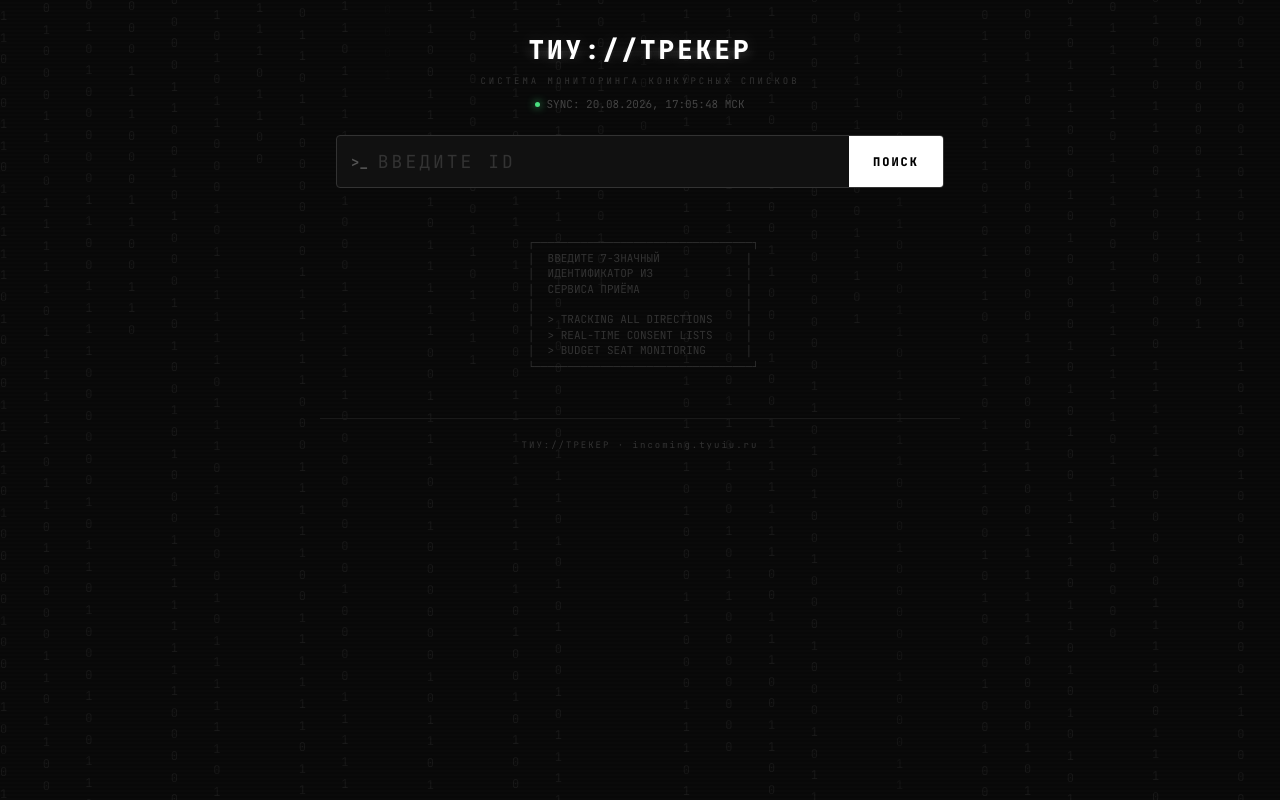
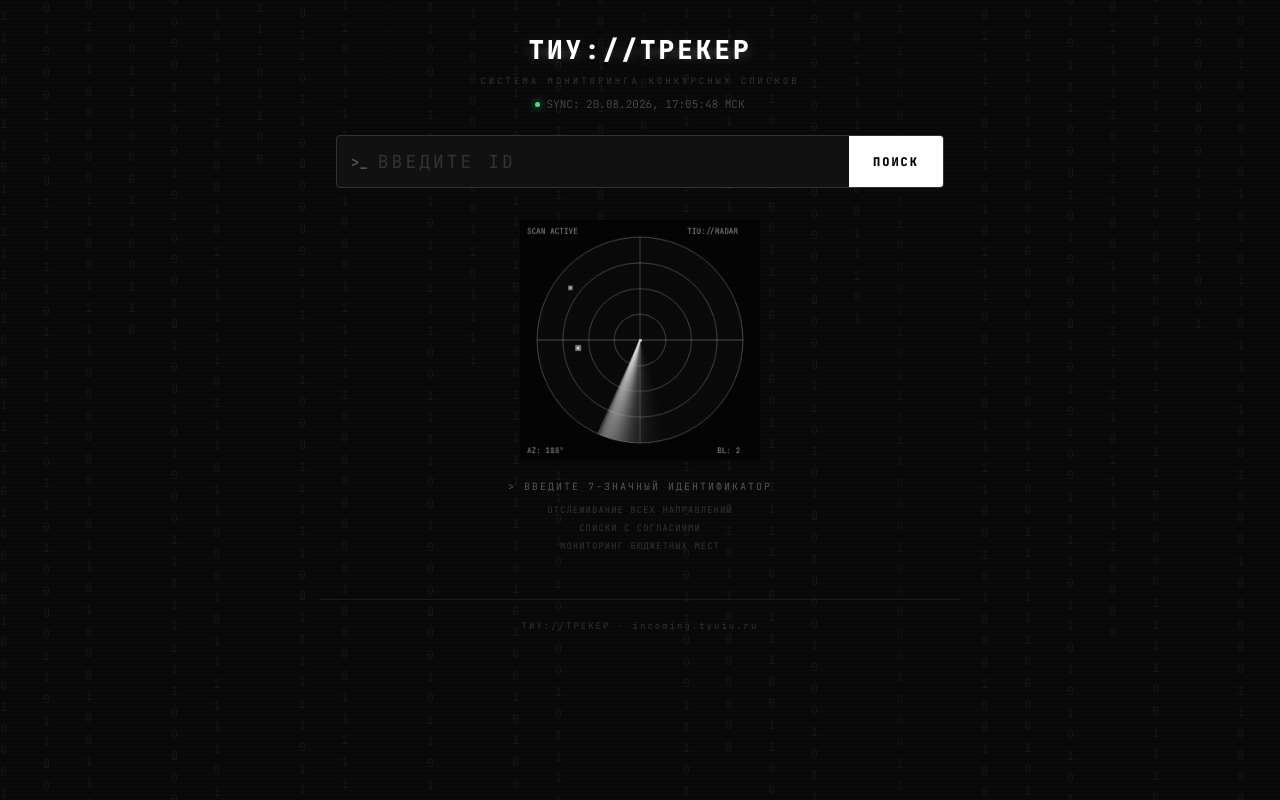
Before and after one commit to sseconddeath/tiu-tracker, a Next.js app: page / in a window 1280 px wide. Built offline with nearby package versions, Linux system fonts and the light colour scheme.

Commit message:
Update page.tsx

```diff
--- a/app/page.tsx
+++ b/app/page.tsx
@@ -120,16 +120,15 @@ export default function Page(){
       {/* Landing */}
       {!activeId&&(
         <div style={styles.landing}>
-          <pre style={styles.ascii}>{`
- ┌─────────────────────────────────┐
- │  ВВЕДИТЕ 7-ЗНАЧНЫЙ             │
- │  ИДЕНТИФИКАТОР ИЗ              │
- │  СЕРВИСА ПРИЁМА                │
- │                                │
- │  > TRACKING ALL DIRECTIONS     │
- │  > REAL-TIME CONSENT LISTS     │
- │  > BUDGET SEAT MONITORING      │
- └─────────────────────────────────┘`}</pre>
+          <AsciiRadar/>
+          <div style={{marginTop:20,textAlign:'center'}}>
+            <div style={{fontFamily:mono,fontSize:10,color:'#555',letterSpacing:2,marginBottom:8}}>{'>'} ВВЕДИТЕ 7-ЗНАЧНЫЙ ИДЕНТИФИКАТОР</div>
+            <div style={{fontFamily:mono,fontSize:9,color:'#333',letterSpacing:1,lineHeight:2}}>
+              ОТСЛЕЖИВАНИЕ ВСЕХ НАПРАВЛЕНИЙ<br/>
+              СПИСКИ С СОГЛАСИЯМИ<br/>
+              МОНИТОРИНГ БЮДЖЕТНЫХ МЕСТ
+            </div>
+          </div>
 
           {savedIds.length>0&&(
             <div style={{marginTop:24}}>
@@ -389,3 +388,109 @@ const styles:Record<string,React.CSSProperties>={
   dotSmall:{width:6,height:6,borderRadius:'50%',display:'inline-block'},
   expandBtn:{marginTop:12,width:'100%',padding:'8px',background:'#0e0e0e',border:'1px solid #222',color:'#555',cursor:'pointer',fontSize:10,fontFamily:mono,letterSpacing:2},
 }
+
+function AsciiRadar(){
+  const canvasRef=useRef<HTMLCanvasElement>(null)
+  const frame=useRef(0)
+  const blips=useRef<{x:number,y:number,age:number,maxAge:number}[]>([])
+
+  useEffect(()=>{
+    const canvas=canvasRef.current
+    if(!canvas)return
+    const ctx=canvas.getContext('2d')
+    if(!ctx)return
+    const W=280,H=280
+    canvas.width=W;canvas.height=H
+    const cx=W/2,cy=H/2,R=120
+
+    const chars='.·:;+*#@'.split('')
+    let angle=0
+    let tick=0
+
+    const draw=()=>{
+      ctx.fillStyle='rgba(10,10,10,0.15)'
+      ctx.fillRect(0,0,W,H)
+
+      // Grid circles
+      ctx.strokeStyle='rgba(255,255,255,0.06)'
+      ctx.lineWidth=1
+      for(let r=30;r<=R;r+=30){
+        ctx.beginPath();ctx.arc(cx,cy,r,0,Math.PI*2);ctx.stroke()
+      }
+      // Cross
+      ctx.beginPath();ctx.moveTo(cx-R,cy);ctx.lineTo(cx+R,cy);ctx.stroke()
+      ctx.beginPath();ctx.moveTo(cx,cy-R);ctx.lineTo(cx,cy+R);ctx.stroke()
+
+      // Sweep line with fade trail
+      for(let t=0;t<20;t++){
+        const a=angle-t*0.015
+        const alpha=0.3*(1-t/20)
+        ctx.strokeStyle=`rgba(255,255,255,${alpha})`
+        ctx.lineWidth=1.5-t*0.05
+        ctx.beginPath()
+        ctx.moveTo(cx,cy)
+        ctx.lineTo(cx+Math.cos(a)*R,cy+Math.sin(a)*R)
+        ctx.stroke()
+      }
+
+      // Sweep glow
+      ctx.beginPath()
+      ctx.moveTo(cx,cy)
+      ctx.arc(cx,cy,R,angle-0.4,angle)
+      ctx.closePath()
+      const grad=ctx.createConicGradient(angle,cx,cy)
+      grad.addColorStop(0,'rgba(255,255,255,0)')
+      grad.addColorStop(0.06,'rgba(255,255,255,0.04)')
+      grad.addColorStop(1,'rgba(255,255,255,0)')
+      ctx.fillStyle=grad
+      ctx.fill()
+
+      // Add new blips occasionally
+      if(tick%60===0){
+        const ba=Math.random()*Math.PI*2
+        const br=30+Math.random()*(R-40)
+        blips.current.push({x:cx+Math.cos(ba)*br,y:cy+Math.sin(ba)*br,age:0,maxAge:120+Math.random()*60})
+      }
+
+      // Draw blips
+      blips.current=blips.current.filter(b=>{
+        b.age++
+        if(b.age>b.maxAge)return false
+        const fade=b.age<20?b.age/20:b.age>b.maxAge-30?(b.maxAge-b.age)/30:1
+        const pulse=1+0.3*Math.sin(b.age*0.15)
+        const sz=2*pulse
+
+        ctx.fillStyle=`rgba(255,255,255,${0.7*fade})`
+        ctx.fillRect(b.x-sz/2,b.y-sz/2,sz,sz)
+
+        // Glow
+        ctx.fillStyle=`rgba(255,255,255,${0.15*fade})`
+        ctx.fillRect(b.x-sz-1,b.y-sz-1,sz*2+2,sz*2+2)
+        return true
+      })
+
+      // Center dot
+      ctx.fillStyle='rgba(255,255,255,0.6)'
+      ctx.fillRect(cx-1,cy-1,3,3)
+
+      // Corner text
+      ctx.font=`9px ${mono}`
+      ctx.fillStyle='rgba(255,255,255,0.15)'
+      ctx.fillText('SCAN ACTIVE',8,16)
+      ctx.fillText(`AZ: ${(angle*180/Math.PI%360).toFixed(0)}°`,8,H-8)
+      ctx.fillText(`BL: ${blips.current.length}`,W-50,H-8)
+      ctx.fillText('TIU://RADAR',W-85,16)
+
+      angle+=0.025
+      tick++
+      frame.current=requestAnimationFrame(draw)
+    }
+
+    draw()
+    return()=>cancelAnimationFrame(frame.current)
+  },[])
+
+  return<div style={{display:'flex',justifyContent:'center',marginBottom:8}}>
+    <canvas ref={canvasRef} style={{width:240,height:240,opacity:0.9}}/>
+  </div>
+}
```
